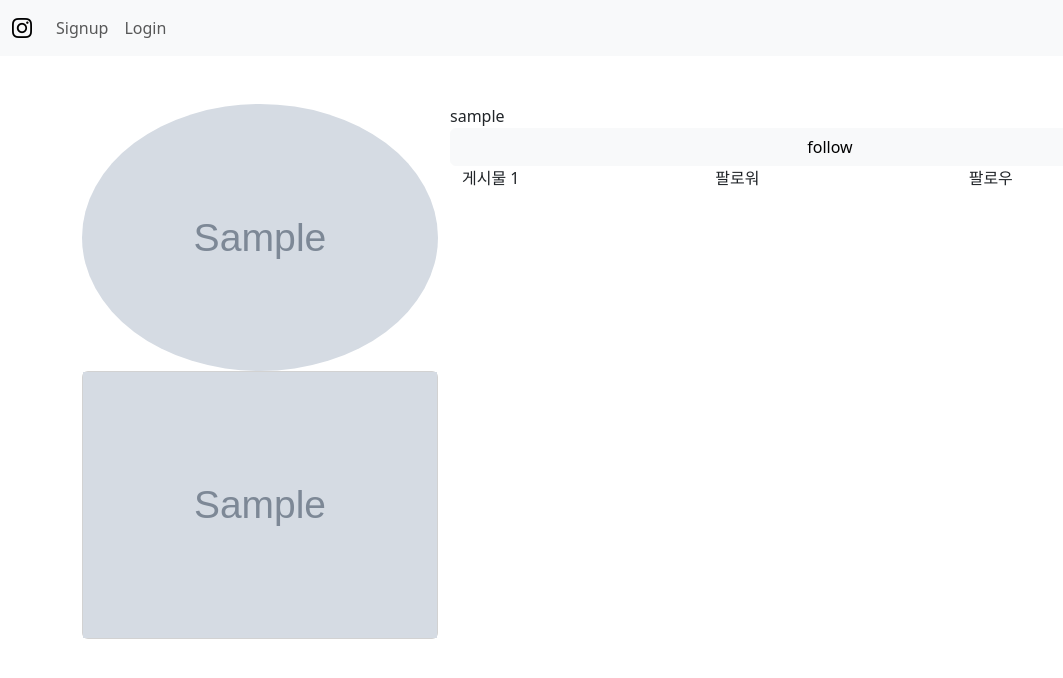
After one commit to kclab922/insta, a Django app: a page that uses accounts/templates/profile.html in a window 1280 px wide. The commit adds this page. Shown: the top 678 px of the page, without its empty margins (0-1063 px from the left). Run offline with Django 4.2, Linux system fonts and the light colour scheme; tables that the repository leaves empty hold one stand-in row (values such as "Sample post"); grey boxes marked "Sample" are stand-in pictures; parts of the project's set-up code (start-up, migrations or seed data) failed here and were passed over; some libraries are stand-ins or nearby versions.

Commit message:
accounts profile 기능 구현

```diff
--- /dev/null
+++ b/accounts/templates/profile.html
@@ -0,0 +1,30 @@
+{% extends 'base.html' %}
+
+{% block body %}
+    <div class="row">
+        <div class="col-4 mt-5">
+            <img src="{{ user_info.profile_image.url }}" alt="" class="rounded-circle img-fluid">
+        </div>
+        <div class="col-8 mt-5">
+            <div class="row">
+                {{ user_info }}
+                <a href="" class="btn btn-light">follow</a>
+            </div>
+            <div class="row">
+                <div class="col">게시물 {{ user_info.post_set.all|length }}</div>
+                <div class="col">팔로워</div>
+                <div class="col">팔로우</div>
+            </div>
+        </div>
+    </div>
+
+    <div class="row row-cols-3">
+        {% for post in user_info.post_set.all %}
+            <div class="col">
+                <div class="card">
+                    <img src="{{ post.image.url }}" alt="">
+                </div>
+            </div>
+        {% endfor %}
+    </div>
+{% endblock %}
--- a/accounts/urls.py
+++ b/accounts/urls.py
@@ -7,4 +7,5 @@ urlpatterns = [
     path('signup/', views.signup, name='signup'),
     path('login/', views.login, name='login'),
     path('logout/', views.logout, name='logout'),
+    path('<str:username>/', views.profile, name='profile'),
 ]
--- a/accounts/views.py
+++ b/accounts/views.py
@@ -2,6 +2,7 @@ from django.shortcuts import render, redirect
 from .forms import CustomUserCreationForm, CustomAuthenticationForm
 from django.contrib.auth import login as auth_login
 from django.contrib.auth import logout as auth_logout
+from .models import User
 
 # Create your views here.
 def signup(request):
@@ -41,3 +42,13 @@ def login(request):
 def logout(request):
     auth_logout(request)
     return redirect('accounts:login')
+
+
+def profile(request, username):
+    user_info = User.objects.get(username=username)
+
+    context = {
+        'user_info': user_info,
+    }
+
+    return render(request, 'profile.html', context)
--- a/posts/templates/_card.html
+++ b/posts/templates/_card.html
@@ -1,7 +1,7 @@
 <div class="card my-3 col-12 col-md-6 ">
     <div class="card-header">
         <img src="{{ post.user.profile_image.url }}" alt="" class="rounded-circle" width="70px">
-        {{ post.user }}
+        <a href="{% url 'accounts:profile' username=post.user %}" class="text-reset text-decoration-none">{{ post.user }}</a>
     </div>
     <img src="{{ post.image.url }}" alt="">
     <div class="card-body">
```
